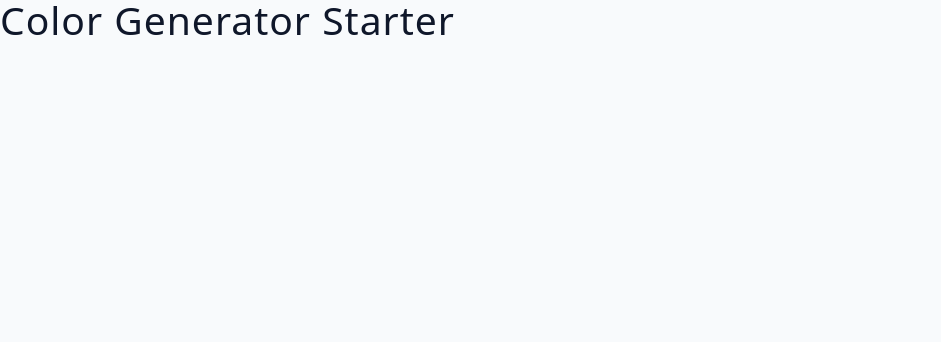
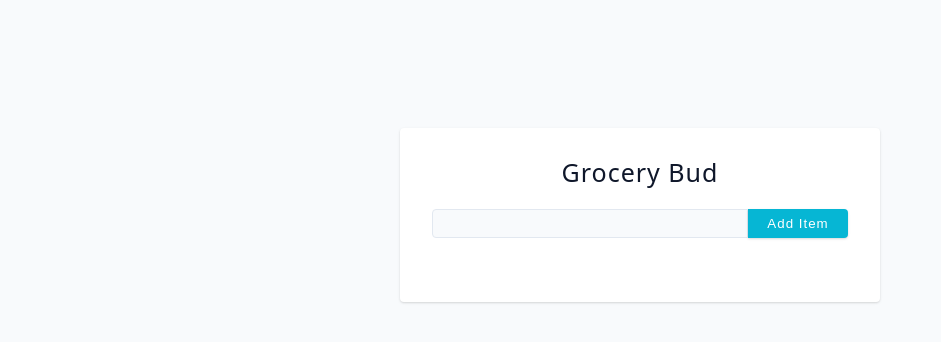
Before and after one commit to hegdesharadhi/fundamental-projects, a React (Create React App) app in the folder src/10-grocery-bud/: page / in a window 1280 px wide. Shown: the top 342 px of the page, without its empty margins (0-941 px from the left). Built offline with nearby package versions, Linux system fonts and the light colour scheme.

Commit message:
10-grocery-bud mini project

```diff
--- a/src/10-grocery-bud/package.json
+++ b/src/10-grocery-bud/package.json
@@ -6,9 +6,11 @@
     "@testing-library/jest-dom": "^5.17.0",
     "@testing-library/react": "^13.4.0",
     "@testing-library/user-event": "^13.5.0",
+    "nanoid": "^5.0.7",
     "react": "^18.3.1",
     "react-dom": "^18.3.1",
     "react-scripts": "5.0.1",
+    "react-toastify": "^10.0.5",
     "web-vitals": "^2.1.4"
   },
   "scripts": {
--- a/src/10-grocery-bud/public/index.html
+++ b/src/10-grocery-bud/public/index.html
@@ -24,7 +24,7 @@
       work correctly both with client-side routing and a non-root public URL.
       Learn how to configure a non-root public URL by running `npm run build`.
     -->
-    <title>Color Generator Starter</title>
+    <title>Grocery Bud Starter</title>
   </head>
   <body>
     <noscript>You need to enable JavaScript to run this app.</noscript>
--- a/src/10-grocery-bud/src/App.js
+++ b/src/10-grocery-bud/src/App.js
@@ -1,4 +1,61 @@
+import { useState } from 'react'
+import Form from './Form'
+import { nanoid } from 'nanoid'
+import Items from './Items'
+import { ToastContainer, toast } from 'react-toastify'
+
+// multiple line code which is replaced with defaultList, single line code
+// const getLocalStorage = () => {
+//   let list = localStorage.getItem('list')
+//   if (list) {
+//     list = JSON.parse(localStorage.getItem('list'))
+//   } else list = []
+//   return list
+// }
+const setLocalStorage = (items) => {
+  localStorage.setItem('list', JSON.stringify(items))
+}
+
+const defaultList = JSON.parse(localStorage.getItem('list') || '[]')
+
 const App = () => {
-  return <h2>Color Generator Starter</h2>
+  const [items, setItems] = useState(defaultList)
+  const addItem = (itemName) => {
+    const newItem = {
+      name: itemName,
+      completed: false,
+      id: nanoid(),
+    }
+    const newItems = [...items, newItem]
+    setItems(newItems)
+    setLocalStorage(newItems)
+    toast.success('Item added to the list')
+  }
+
+  const removeItem = (itemId) => {
+    const newItems = items.filter((item) => item.id !== itemId)
+    setItems(newItems)
+    setLocalStorage(newItems)
+    toast.success('Item deleted')
+  }
+  const editItem = (itemId) => {
+    const newItems = items.map((item) => {
+      if (item.id === itemId) {
+        const newItem = { ...item, completed: !item.completed }
+        return newItem
+      }
+      return item
+    })
+    setItems(newItems)
+    setLocalStorage(newItems)
+  }
+  return (
+    <section className="section-center">
+      <ToastContainer position="top-center" />
+      <Form addItem={addItem} />
+      <Items items={items} removeItem={removeItem} editItem={editItem} />
+    </section>
+  )
 }
+
 export default App
--- /dev/null
+++ b/src/10-grocery-bud/src/Form.js
@@ -0,0 +1,34 @@
+import React, { useState } from 'react'
+import { toast } from 'react-toastify'
+
+const Form = ({ addItem }) => {
+  const [newItemName, setNewItemName] = useState('')
+
+  const handleSubmit = (e) => {
+    e.preventDefault()
+    if (!newItemName) {
+      toast.error('Please enter the item')
+      return
+    }
+    addItem(newItemName)
+    setNewItemName('')
+  }
+  return (
+    <form onSubmit={handleSubmit}>
+      <h4>Grocery bud</h4>
+      <div className="form-control">
+        <input
+          type="text"
+          className="form-input"
+          value={newItemName}
+          onChange={(e) => setNewItemName(e.target.value)}
+        />
+        <button type="submit" className="btn">
+          Add item
+        </button>
+      </div>
+    </form>
+  )
+}
+
+export default Form
--- /dev/null
+++ b/src/10-grocery-bud/src/Items.js
@@ -0,0 +1,21 @@
+import React from 'react'
+import SingleItem from './SingleItem'
+
+const Items = ({ items, removeItem, editItem }) => {
+  return (
+    <div className="items">
+      {items.map((item) => {
+        return (
+          <SingleItem
+            key={item.id}
+            item={item}
+            removeItem={removeItem}
+            editItem={editItem}
+          />
+        )
+      })}
+    </div>
+  )
+}
+
+export default Items
--- /dev/null
+++ b/src/10-grocery-bud/src/SingleItem.js
@@ -0,0 +1,30 @@
+import React from 'react'
+
+const SingleItem = ({ item, removeItem, editItem }) => {
+  return (
+    <div className="single-item">
+      <input
+        type="checkbox"
+        checked={item.completed}
+        onChange={() => editItem(item.id)}
+      />
+      <p
+        style={{
+          textTransform: 'capitalize',
+          textDecoration: item.completed && 'line-through',
+        }}
+      >
+        {item.name}
+      </p>
+      <button
+        type="button"
+        className="btn remove-btn"
+        onClick={() => removeItem(item.id)}
+      >
+        delete
+      </button>
+    </div>
+  )
+}
+
+export default SingleItem
--- a/src/10-grocery-bud/src/index.css
+++ b/src/10-grocery-bud/src/index.css
@@ -15,14 +15,14 @@ html {
 :root {
   /* colors */
   --primary-100: #e2e0ff;
-  --primary-200: #c1beff;
-  --primary-300: #a29dff;
-  --primary-400: #837dff;
-  --primary-500: #645cff;
-  --primary-600: #504acc;
-  --primary-700: #3c3799;
-  --primary-800: #282566;
-  --primary-900: #141233;
+  --primary-200: #a5f3fc;
+  --primary-300: #67e8f9;
+  --primary-400: #22d3ee;
+  --primary-500: #06b6d4;
+  --primary-600: #0891b2;
+  --primary-700: #0e7490;
+  --primary-800: #155e75;
+  --primary-900: #164e63;
 
   /* grey */
   --grey-50: #f8fafc;
@@ -254,64 +254,61 @@ ul {
 }
 /* ============= PROJECT CSS =============== */
 
-.container {
+.section-center {
+  width: 90vw;
+  margin: 0 auto;
+  margin-top: 8rem;
+  max-width: 30rem;
+  background: var(--white);
+  border-radius: var(--borderRadius);
   padding: 2rem;
-  display: grid;
-  row-gap: 1.5rem;
-  height: 160px;
+  box-shadow: var(--shadow-1);
+  transition: var(--transition);
+}
+.section-center:hover {
+  box-shadow: var(--shadow-3);
 }
 
-.color-form {
-  display: flex;
+form h4 {
+  text-align: center;
+  margin-bottom: 1.5rem;
 }
-input[type='text'] {
-  border-color: transparent;
-  padding: 0.5rem 1rem;
-  font-size: 1.25rem;
-  max-width: 200px;
+.form-control {
+  display: grid;
+  grid-template-columns: 1fr 100px;
 }
-input[type='color'] {
-  height: 100%;
-  background-color: var(--white);
-  border-color: var(--white);
+.form-input {
+  border-radius: 0;
+  border-top-left-radius: var(--borderRadius);
+  border-bottom-left-radius: var(--borderRadius);
 }
-.container .btn {
+.form-control .btn {
   border-radius: 0;
   border-top-right-radius: var(--borderRadius);
   border-bottom-right-radius: var(--borderRadius);
-  letter-spacing: 3px;
-  transition-duration: 0s;
-}
-@media screen and (min-width: 768px) {
-  .container {
-    grid-template-columns: auto 1fr;
-    column-gap: 2rem;
-    align-items: center;
-  }
-  .color-form {
-    height: 40px;
-  }
 }
 
-.colors {
-  min-height: calc(100vh - 160px);
+.items {
+  margin-top: 2rem;
   display: grid;
-  grid-template-columns: repeat(auto-fit, minmax(223.33px, 1fr));
-  grid-template-rows: repeat(auto-fit, minmax(96px, 1fr));
+  row-gap: 1rem;
 }
-.color {
-  padding: 1rem 2rem;
-  cursor: pointer;
-  font-size: 1rem;
+.single-item {
+  display: grid;
+  grid-template-columns: auto 1fr auto;
+  column-gap: 1rem;
+  align-items: center;
 }
-.color p {
-  line-height: 1.5;
-  margin-bottom: 0.25rem;
+.single-item p {
+  letter-spacing: var(--letterSpacing);
 }
 
-.color-light .color-value {
-  color: var(--white);
+.remove-btn {
+  padding: 0.15rem 0.25rem;
+  font-size: 0.75rem;
+  background: var(--black);
 }
-.color-light .percent-value {
-  color: var(--white);
+
+.Toastify__toast {
+  text-transform: capitalize;
 }
--- a/src/10-grocery-bud/src/index.js
+++ b/src/10-grocery-bud/src/index.js
@@ -1,6 +1,7 @@
 import React from 'react'
 import ReactDOM from 'react-dom/client'
 import App from './App'
+import 'react-toastify/dist/ReactToastify.css'
 import './index.css'
 
 ReactDOM.createRoot(document.getElementById('root')).render(
```
Also changed, not shown: 1 other file (tests, documents, lock files or other folders).
